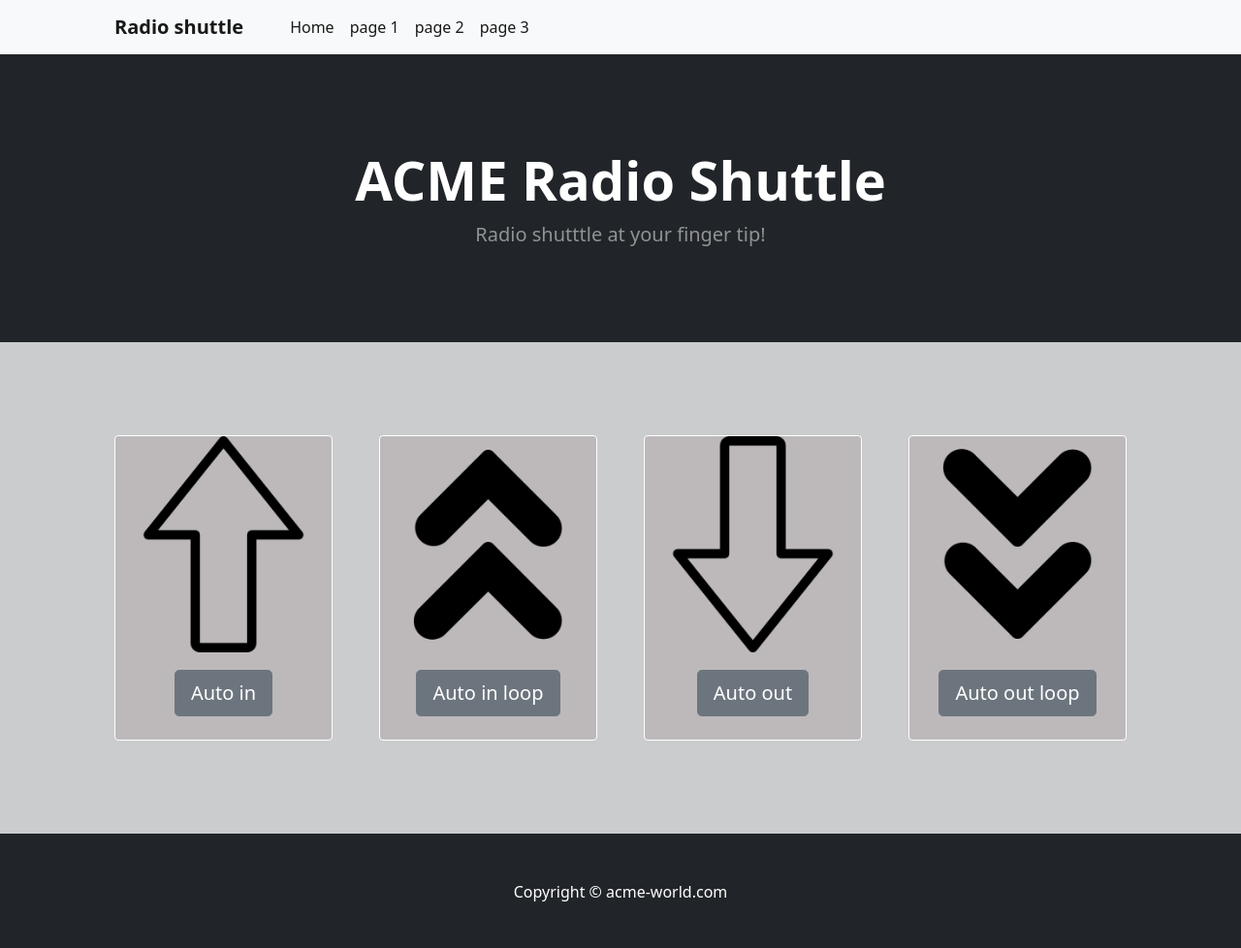
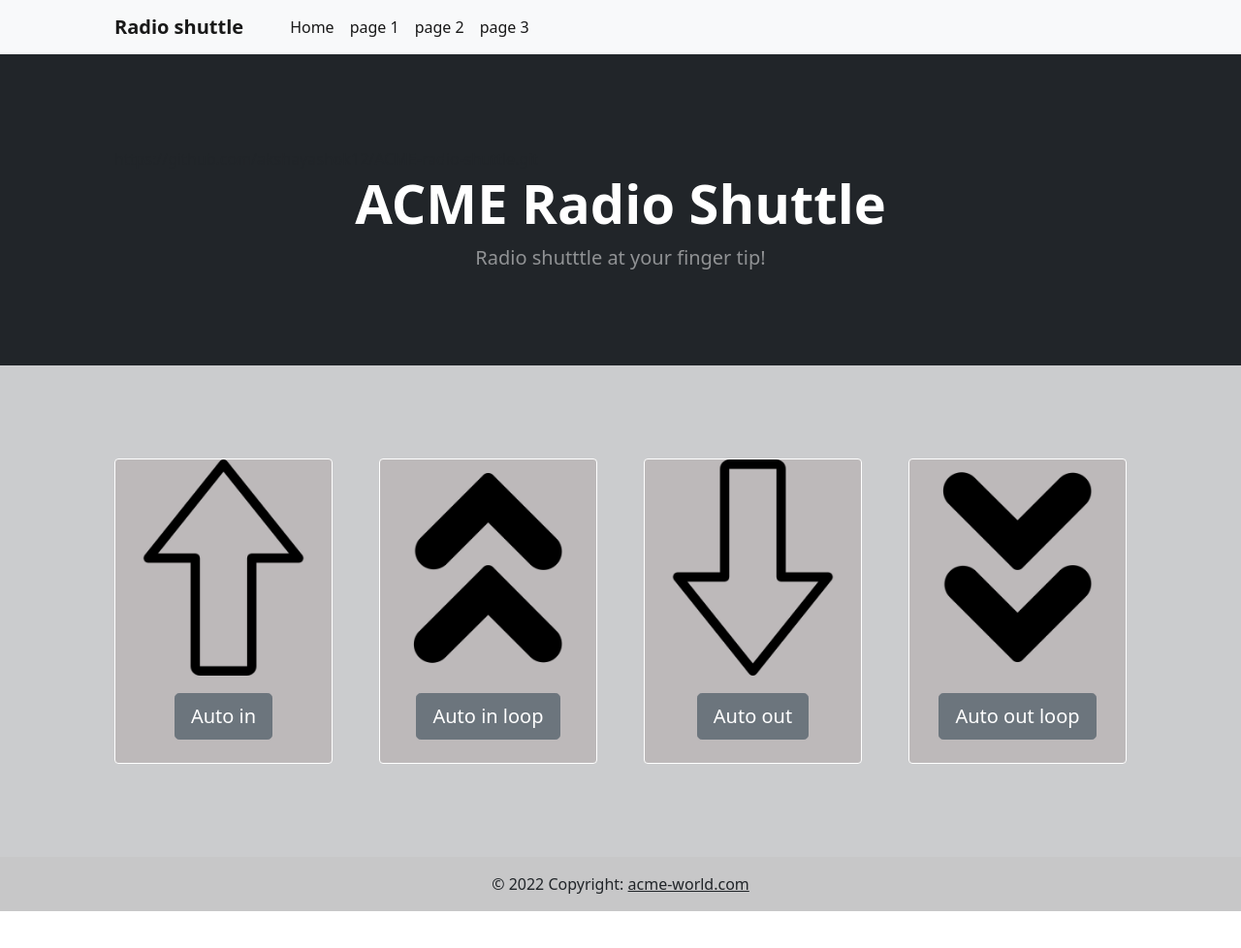
Before and after one commit to akshayashok12/ACME-radio-shuttle, a plain HTML site: page index.html in a window 1280 px wide. Shown: the whole page at 97% size. After the commit the page ends 940 px from the top, so only its background shows below. Drawn offline with nearby package versions, Linux system fonts and the light colour scheme.

Commit message:
new format

```diff
--- a/index.html
+++ b/index.html
@@ -32,7 +32,7 @@
         <!-- Header-->
         <header class="bg-dark py-5">
             <div class="container px-4 px-lg-5 my-5">
-                <div class="text-center text-white">
+                https://github.com/akshayashok12/ACME-radio-shuttle.git       <div class="text-center text-white">
                     <h1 class="display-4 fw-bolder">ACME Radio Shuttle</h1>
                     <p class="lead fw-normal text-white-50 mb-0">Radio shutttle at your finger tip!</p>
                 </div>
@@ -100,9 +100,15 @@
             </div>
         </section>
         <!-- Footer-->
-        <footer class="py-5 bg-dark">
-            <div class="container"><p class="m-0 text-center text-white">Copyright &copy; acme-world.com</p></div>
-        </footer>
+        <footer class="bg-light text-center text-lg-start">
+            <!-- Copyright -->
+            <div class="text-center p-3" style="background-color: rgba(0, 0, 0, 0.2);">
+              © 2022 Copyright:
+              <a class="text-dark" href="https://acme-world.com/">acme-world.com</a>
+            </div>
+            <!-- Copyright -->
+          </footer>
+
         <!-- Bootstrap core JS-->
         <script src="https://cdn.jsdelivr.net/npm/bootstrap@5.1.3/dist/js/bootstrap.bundle.min.js"></script>
         <!-- Core theme JS-->
```
